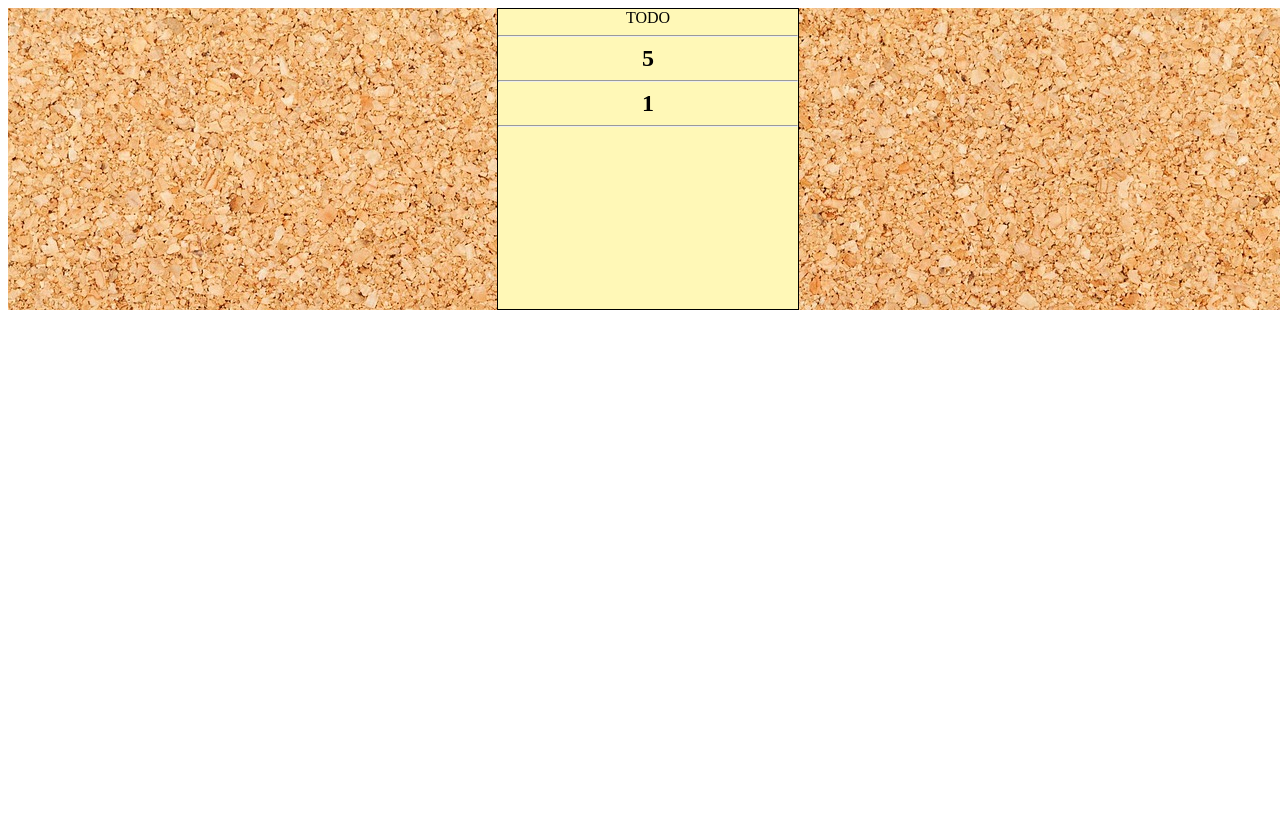
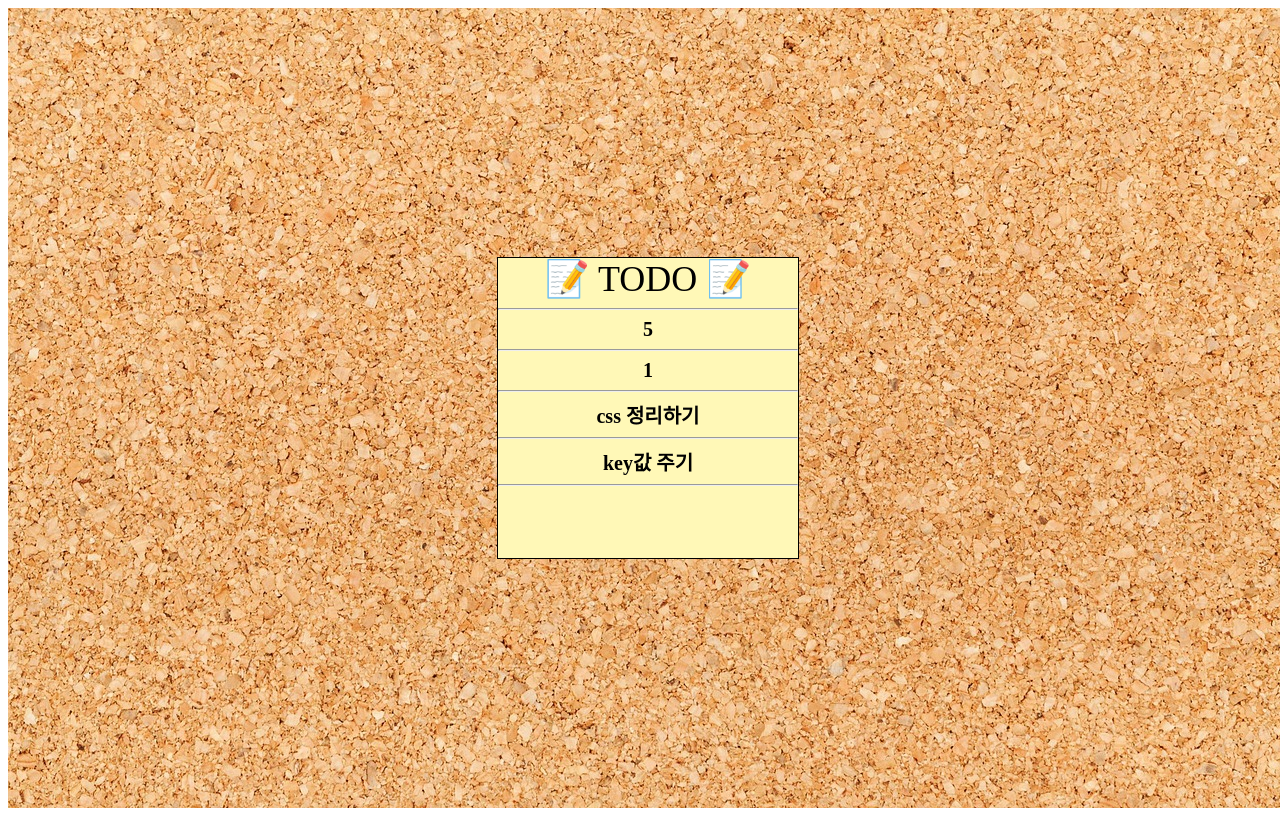
Before and after one commit to ParkBig/team-project-bukket, a React (Create React App) app: page /todoList/TODO in a window 1280 px wide. Built offline with nearby package versions, Linux system fonts and the light colour scheme; data requests are answered from the project's data file; a web font is replaced by a local one.

Commit message:
Bug Fix
1. Delete Console.log
2. UI Change
3. add key value to map()

```diff
--- a/db.json
+++ b/db.json
@@ -11,6 +11,18 @@
       "writer": "1",
       "content": "1",
       "id": 1666092350020
+    },
+    {
+      "title": "css 정리하기",
+      "writer": "ㅇㅇ",
+      "content": "하면 된대",
+      "id": 1666177588462
+    },
+    {
+      "title": "key값 주기",
+      "writer": "ㅇㅇ",
+      "content": "map 에 키값 부여",
+      "id": 1666177561743
     }
   ],
   "DOING": [
--- a/src/pages/Doing.jsx
+++ b/src/pages/Doing.jsx
@@ -1,20 +1,23 @@
 // 파이팅!
 import "../style.css";
 import axios from "axios";
-import { Link, useParams } from "react-router-dom";
-import { useEffect, useState } from "react";
+import { Link } from "react-router-dom";
+import { useEffect } from "react";
 import { useDispatch, useSelector } from "react-redux";
 import styled from "styled-components";
 import { getToDo } from "../store/modules/toDoList";
 import BackgroundImg from "../img/borad.jpg"
 const BgImg = styled.div`
-    background-image: url(${BackgroundImg})
-`
+    background-image: url(${BackgroundImg});
+    height: 100vh;
+    width: 100vw;
+    background-size: cover;
+`;
 const DivPosition = styled.div`
     width: 100%;
     height: 100%;
     text-align: center;
-    display: column;
+    display: flex;
     align-items: center;
     justify-content: center;
 `;
@@ -24,36 +27,41 @@ const PostIt = styled.div`
     margin: 0 auto;
     border: 1px solid black;
     background-color: #fff8b7;
-`
+`;
 const DoingText = styled.div`
-    font-size: 24px;
+    font-size: 20px;
     font-weight: bold;
     text-decoration: underline;
-`
+`;
 const Doing = () => {
-    const { id } = useParams();
-    const uid = Number(id);
     const dispatch = useDispatch();
     useEffect(() => {
         const getTodo = async () => {
             dispatch(getToDo(["DOING", (await axios.get("http://localhost:3001/DOING")).data]));
         };
         getTodo();
-    }, [])
+    }, []);
 
     const getAll = useSelector(state => state.toDoList.value);
     const getTODO = getAll["DOING"];
-
-    console.log(getAll);
+    const DOINGStyle = {
+        color:"Black",
+        textDecoration:"none",
+        fontSize : "36px"
+    };
     return (
         <BgImg>
             <DivPosition>
                     <PostIt>
-                    <Link to={"/todoList"} style={{color:"Black", textDecoration:"none"}}>DOING</Link>
+                    <Link to={"/todoList"} style={DOINGStyle}>🔥 DOING 🔥</Link>
                     <hr />
                     {
                         getTODO.map((todo, index) =>(
-                        <TodoList title = {getTODO[index].title} id = {getTODO[index].id}/>
+                        <TodoList
+                        key={getTODO[index].id}
+                        title = {getTODO[index].title}
+                        id = {getTODO[index].id}
+                        />
                         ))
                     }
                     </PostIt>
@@ -63,9 +71,13 @@ const Doing = () => {
 }
 
 const TodoList = (props) =>{
+    const TODOLISTStyle = {
+        color:"Black",
+        textDecoration: "none"
+    }
     return (
         <div>
-            <Link to={"/todoList/DOING/"+ props.id} style={{color:"Black"}}>
+            <Link to={"/todoList/DOING/"+ props.id} style={TODOLISTStyle}>
                 <DoingText>{props.title}</DoingText>
             </Link>
             <hr />
--- a/src/pages/DoingDetail.js
+++ b/src/pages/DoingDetail.js
@@ -1,8 +1,8 @@
 // 파이팅!
 import "../style.css";
 import axios from "axios";
-import { useNavigate, useParams } from "react-router-dom";
-import { useEffect, useState } from "react";
+import { useParams } from "react-router-dom";
+import { useEffect } from "react";
 import { useDispatch, useSelector } from "react-redux";
 import styled from "styled-components";
 import { getToDo } from "../store/modules/toDoList";
@@ -30,7 +30,6 @@ const UserCommentsCollections = styled.div`
 `;
 const DoingDetail = () => {
     const { id } = useParams();
-    const { Comment, handleSubmit, setValue } = useParams();
     const uid = Number(id);
     const dispatch = useDispatch();
     useEffect(() => {
@@ -38,10 +37,10 @@ const DoingDetail = () => {
             dispatch(getToDo(["DOING", (await axios.get("http://localhost:3001/DOING")).data]));
         };
         getTodo();
-    }, [])
+    }, []);
+
     const getAll = useSelector(state => state.toDoList.value);
     const getTODO = getAll["DOING"];
-    console.log(getTODO);
     const getIndex = getTODO.findIndex(obj => obj.id === uid);
     const getTitle = getTODO[getIndex]?.title;
     const getWriter = getTODO[getIndex]?.writer;
--- a/src/pages/Done.jsx
+++ b/src/pages/Done.jsx
@@ -1,20 +1,23 @@
 // 파이팅!
 import axios from "axios";
-import { Link, useParams } from "react-router-dom";
-import { useEffect, useState } from "react";
+import { Link } from "react-router-dom";
+import { useEffect } from "react";
 import { useDispatch, useSelector } from "react-redux";
 import styled from "styled-components";
 import { getToDo } from "../store/modules/toDoList";
 import "../style.css";
 import BackgroundImg from "../img/borad.jpg"
 const BgImg = styled.div`
-    background-image: url(${BackgroundImg})
-`
+    background-image: url(${BackgroundImg});
+    height: 100vh;
+    width: 100vw;
+    background-size: cover;
+`;
 const DivPosition = styled.div`
     width: 100%;
     height: 100%;
     text-align: center;
-    display: column;
+    display: flex;
     align-items: center;
     justify-content: center;
 `;
@@ -26,33 +29,38 @@ const PostIt = styled.div`
     background-color: #fff8b7;
 `
 const DoneText = styled.div`
-    font-size: 24px;
+    font-size: 20px;
     text-decoration: line-through #FF3E3E;
 `
 const Done = () => {
-    const { id } = useParams();
-    const uid = Number(id);
     const dispatch = useDispatch();
     useEffect(() => {
         const getTodo = async () => {
             dispatch(getToDo(["DONE", (await axios.get("http://localhost:3001/DONE")).data]));
         };
         getTodo();
-    }, [])
+    }, []);
 
     const getAll = useSelector(state => state.toDoList.value);
     const getTODO = getAll["DONE"];
-
-    console.log(getTODO);
+    const DONEStyle = {
+        color:"Black",
+        textDecoration:"none",
+        fontSize : "36px"
+    };
     return (
         <BgImg>
             <DivPosition>
                     <PostIt>
-                    <Link to={"/todoList"} style={{color:"Black", textDecoration:"none"}}>DONE</Link>
+                    <Link to={"/todoList"} style={DONEStyle}>✔️ DONE ✔️</Link>
                     <hr />
                     {
                         getTODO.map((todo, index) =>(
-                        <TodoList title = {getTODO[index].title} id = {getTODO[index].id}/>
+                            <TodoList
+                            key={getTODO[index].id}
+                            title = {getTODO[index].title}
+                            id = {getTODO[index].id}
+                            />
                         ))
                     }
                     </PostIt>
@@ -62,10 +70,14 @@ const Done = () => {
 }
 
 const TodoList = (props) =>{
+    const TODOLISTStyle = {
+        color:"Black",
+        textDecoration:"none"
+    }
     return (
         <div>
             {/*  <Link to={"/todoList"} style={{textDecoration:"none"}}> */}
-            <Link to={"/todoList/DONE/"+ props.id} style={{color:"Black", textDecoration:"none"}}>
+            <Link to={"/todoList/DONE/"+ props.id} style={TODOLISTStyle}>
                 <DoneText>{props.title}</DoneText>
             </Link>
             <hr />
--- a/src/pages/Todo.jsx
+++ b/src/pages/Todo.jsx
@@ -1,20 +1,23 @@
 // 파이팅!
 import "../style.css";
 import axios from "axios";
-import { Link, useParams } from "react-router-dom";
-import { useEffect, useState } from "react";
+import { Link } from "react-router-dom";
+import { useEffect } from "react";
 import { useDispatch, useSelector } from "react-redux";
 import styled from "styled-components";
 import { getToDo } from "../store/modules/toDoList";
 import BackgroundImg from "../img/borad.jpg"
 const BgImg = styled.div`
-    background-image: url(${BackgroundImg})
-`
+    background-image: url(${BackgroundImg});
+    height: 100vh;
+    width: 100vw;
+    background-size: cover;
+`;
 const DivPosition = styled.div`
     width: 100%;
     height: 100%;
     text-align: center;
-    display: column;
+    display: flex;
     align-items: center;
     justify-content: center;
 `;
@@ -24,35 +27,36 @@ const PostIt = styled.div`
     margin: 0 auto;
     border: 1px solid black;
     background-color: #fff8b7;
-`
+`;
 const ToDoText = styled.div`
-    font-size: 24px;
+    font-size: 20px;
     font-weight: bold;
-`
+`;
 const Todo = () => {
-    const { id } = useParams();
-    const uid = Number(id);
     const dispatch = useDispatch();
     useEffect(() => {
         const getTodo = async () => {
             dispatch(getToDo(["TO_DO", (await axios.get("http://localhost:3001/TO_DO")).data]));
         };
         getTodo();
-    }, [])
+    }, []);
 
     const getAll = useSelector(state => state.toDoList.value);
     const getTODO = getAll["TO_DO"];
-
-    console.log(getTODO);
+    const TODOStyle = {
+        color:"Black",
+        textDecoration:"none",
+        fontSize : "36px"
+    };
     return (
         <BgImg>
             <DivPosition>
                     <PostIt>
-                    <Link to={"/todoList"} style={{color:"Black", textDecoration:"none"}}>TODO</Link>
+                    <Link to={"/todoList"} style={TODOStyle}>📝 TODO 📝</Link>
                     <hr />
                     {
                         getTODO.map((todo, index) =>(
-                        <TodoList title = {getTODO[index].title} id = {getTODO[index].id}/>
+                        <TodoList key={getTODO[index].id} title = {getTODO[index].title} id = {getTODO[index].id} />
                         ))
                     }
                     </PostIt>
@@ -62,10 +66,14 @@ const Todo = () => {
 }
 
 const TodoList = (props) =>{
-  return (
+    const TODOLISTStyle = {
+        color:"Black",
+        textDecoration: "none"
+    }
+    return (
     <div>
-        {/*  <Link to={"/todoList"} style={{textDecoration:"none"}}> */}
-        <Link to={"/todoList/TODO/"+ props.id} style={{color:"Black", textDecoration:"none"}}>
+
+        <Link to={"/todoList/TODO/"+ props.id} style={TODOLISTStyle}>
             <ToDoText>{props.title}</ToDoText>
         </Link>
         <hr />
```
Also changed, not shown: src/pages/DoneDetail.js (+3 -4 lines), src/pages/TodoDetail.js (+2 -6 lines).
